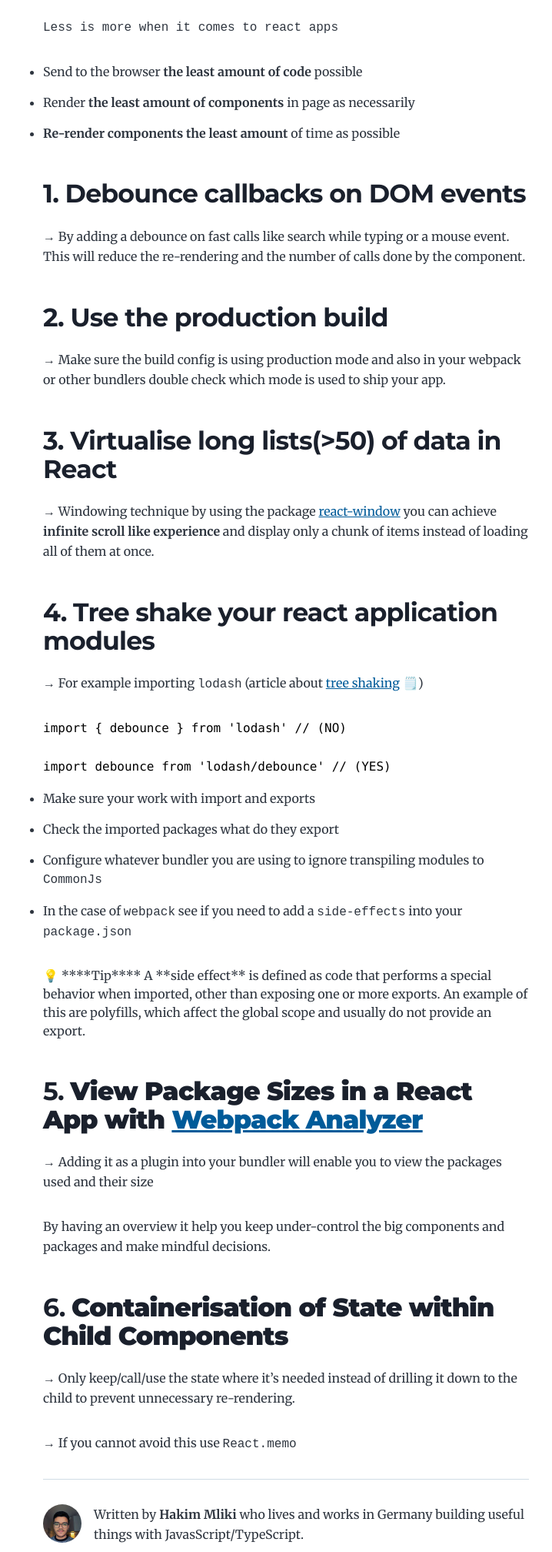
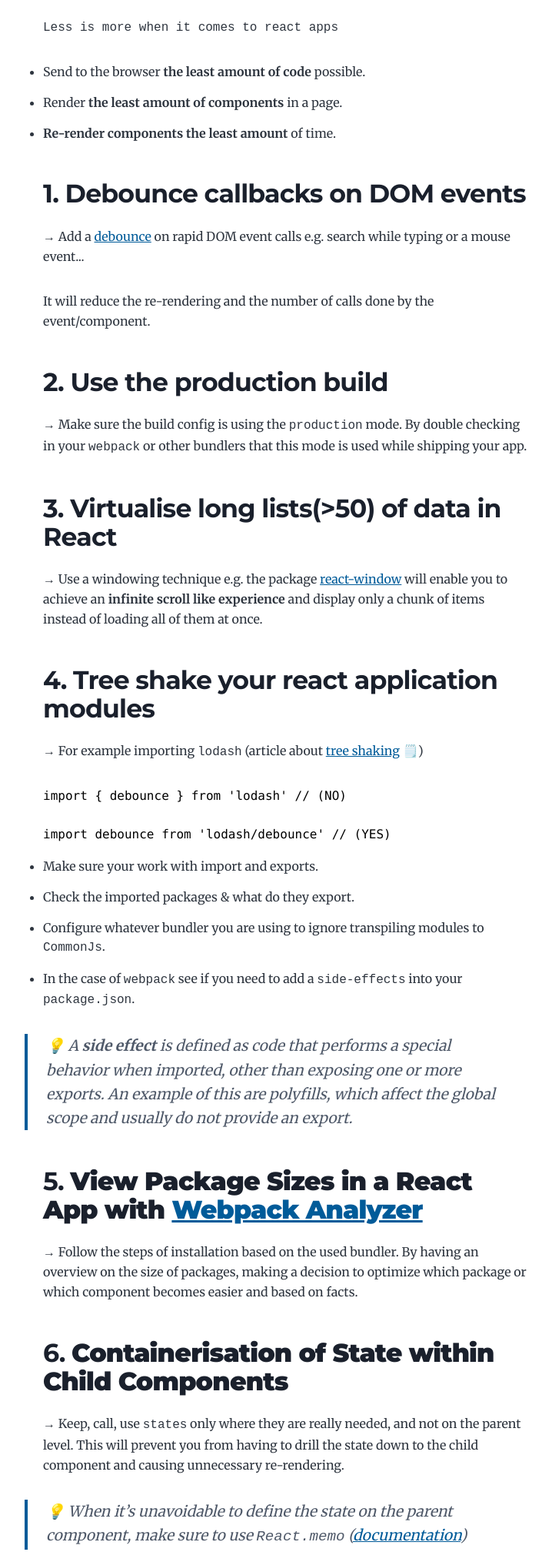
Before and after one commit to Hakim-M-Github/hakim-blog, a Gatsby site: page /how-to-optimize-a-react-app/ in a window 1280 px wide. Shown: the part 346-2362 px from the top of the page at 77% size, without its empty margins (268-986 px from the left). Built offline with nearby package versions, Linux system fonts and the light colour scheme; Gatsby itself is replaced by a stand-in of ours; some packages are replaced by stand-ins of ours; code samples lack their colours.

Commit message:
fix(:wrench:): improve react optimization part one article

````diff
--- a/content/blog/how-to-optimize-a-react-app/index.md
+++ b/content/blog/how-to-optimize-a-react-app/index.md
@@ -8,21 +8,23 @@ description: Summary of the most and best used techniques to optimize your react
 
 `Less is more when it comes to react apps`
 
-- Send to the browser **the least amount of code** possible
-- Render **the least amount of components** in page as necessarily
-- **Re-render components the least amount** of time as possible
+- Send to the browser **the least amount of code** possible.
+- Render **the least amount of components** in a page.
+- **Re-render components the least amount** of time.
 
 ## 1. Debounce callbacks on DOM events
 
-→ By adding a debounce on fast calls like search while typing or a mouse event. This will reduce the re-rendering and the number of calls done by the component.
+→ Add a [debounce](https://lodash.com/docs/4.17.15#debounce) on rapid DOM event calls e.g. search while typing or a mouse event...
+
+It will reduce the re-rendering and the number of calls done by the event/component.
 
 ## 2. Use the production build
 
-→ Make sure the build config is using production mode and also in your webpack or other bundlers double check which mode is used to ship your app.
+→ Make sure the build config is using the `production` mode. By double checking in your `webpack` or other bundlers that this mode is used while shipping your app.
 
 ## 3. Virtualise  long lists(>50) of data in React
 
-→ Windowing technique by using the package [react-window](https://www.npmjs.com/package/react-window) you can achieve **infinite scroll like experience** and display only a chunk of items instead of loading all of them at once.
+→ Use a windowing technique e.g. the package [react-window](https://www.npmjs.com/package/react-window) will enable you to achieve an **infinite scroll like experience** and display only a chunk of items instead of loading all of them at once.
 
 ## 4. Tree shake your react application modules
 
@@ -34,27 +36,25 @@ import { debounce } from 'lodash' // (NO)
 import debounce from 'lodash/debounce' // (YES)
 ```
 
-- Make sure your work with import and exports
-- Check the imported packages what do they export
-- Configure whatever bundler you are using to ignore transpiling  modules  to `CommonJs`
-- In the case of `webpack` see if you need to add a `side-effects` into your `package.json`
+- Make sure your work with import and exports.
+- Check the imported packages & what do they export.
+- Configure whatever bundler you are using to ignore transpiling modules to `CommonJs`.
+- In the case of `webpack` see if you need to add a `side-effects` into your `package.json`.
 
-<aside>
-💡 ****Tip****
+> 💡
 A **side effect** is defined as code that performs a special behavior when imported, other than exposing one or more exports. An example of this are polyfills, which affect the global scope and usually do not provide an export.
-
-</aside>
+>
 
 ## 5. **View Package Sizes in a React App with [Webpack Analyzer](https://www.npmjs.com/package/webpack-bundle-analyzer)**
 
-→ Adding it as a plugin into your bundler will enable you to view the packages used and their size
-
-By having an overview it help you keep under-control the big components and packages and make mindful decisions.
+→ Follow the steps of installation based on the used bundler. By having an overview on the size of packages, making a decision to optimize which package or which component becomes easier and based on facts.
 
 
 
 ## 6. **Containerisation of State within Child Components**
 
-→ Only keep/call/use the state where it’s  needed instead of drilling it down to the child to prevent unnecessary re-rendering.
+→ Keep, call, use `states` only where they are really needed, and not on the parent level. This will prevent you from having to drill the state down to the child component and causing unnecessary re-rendering.
 
-→ If you cannot avoid this use `React.memo`
+> 💡
+When it’s unavoidable to define the state on the parent component, make sure to use `React.memo` ([documentation](https://beta.reactjs.org/reference/react/memo))
+>
````
